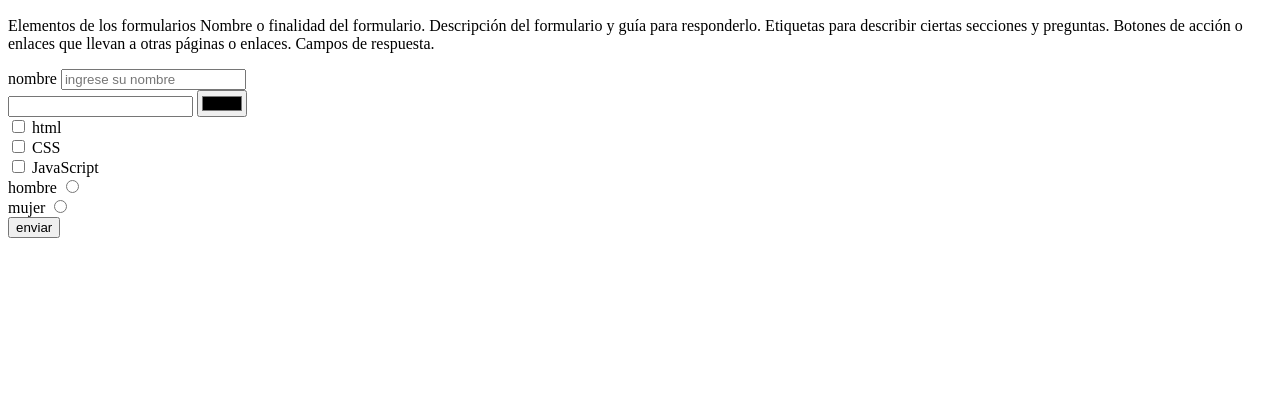
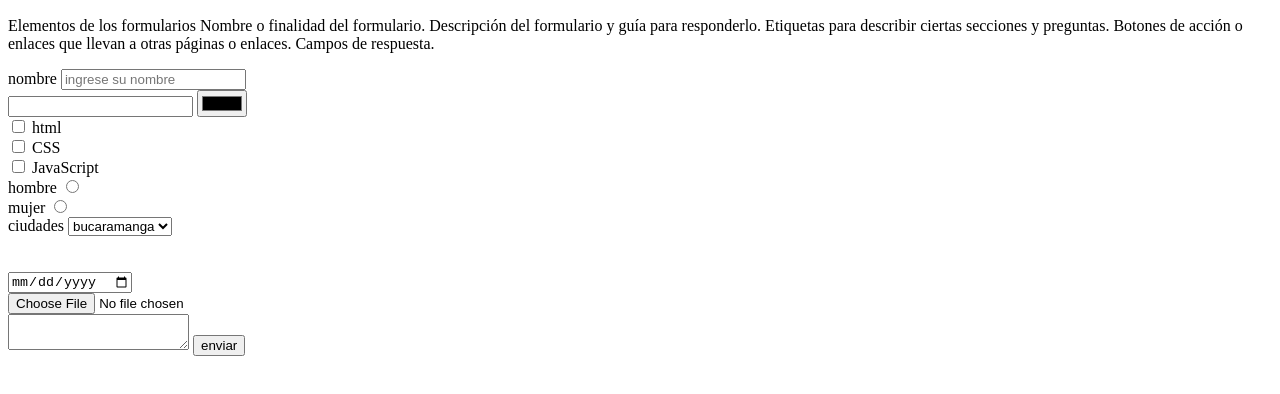
Before and after one commit to nicolasprograma/PRACTICA-17-AGOSTO-24, a plain HTML site: page contacto.html in a window 1280 px wide. Shown: the part 244-638 px from the top of the page. Drawn offline with Linux system fonts and the light colour scheme.

Commit message:
combobox

```diff
--- a/contacto.html
+++ b/contacto.html
@@ -21,7 +21,7 @@
     secciones y preguntas. Botones de acción o enlaces que llevan a otras
     páginas o enlaces. Campos de respuesta.
   </p>
-  <form action="index.html" method="get">
+  <form action="index.html" method="get" enctype="multipart/form-data">
     <div>
     <label for="">nombre</label>
     <input
@@ -30,6 +30,7 @@
       placeholder="ingrese su nombre"
       required
       id="nombre"
+      autocomplete="on"
       />
      </div>
     <form action="index.html" method="get">
@@ -57,6 +58,22 @@
         <label for="mujer">mujer</label>
         <input type="radio" name="genero" id="mujer">
       </div>
+      <div>
+        <label for="ciudades">ciudades</label>
+        <select name="ciudad" id="ciudad">
+          <option value="bucaramanga">bucaramanga</option>
+          <option value="cartagena">cartagena</option>
+          <option value="cali">cali</option>
+        </select>
+      </div>
+<br>
+<br>
+<input type="date">
+<br>
+      <div>
+        <input type="file">
+      </div>
+      <textarea name="mensaje" id="mensaje"></textarea>
     <button>enviar</button>
   </form>
 </html>
```
